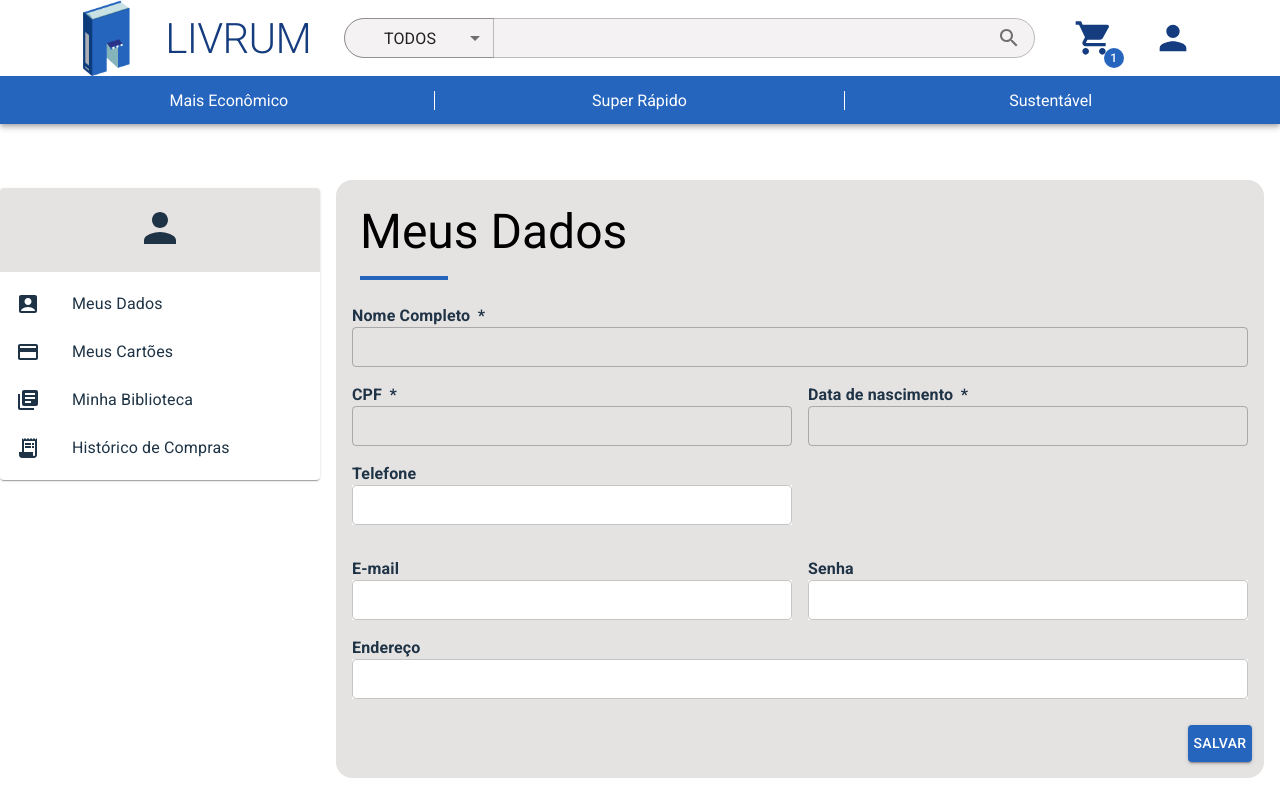
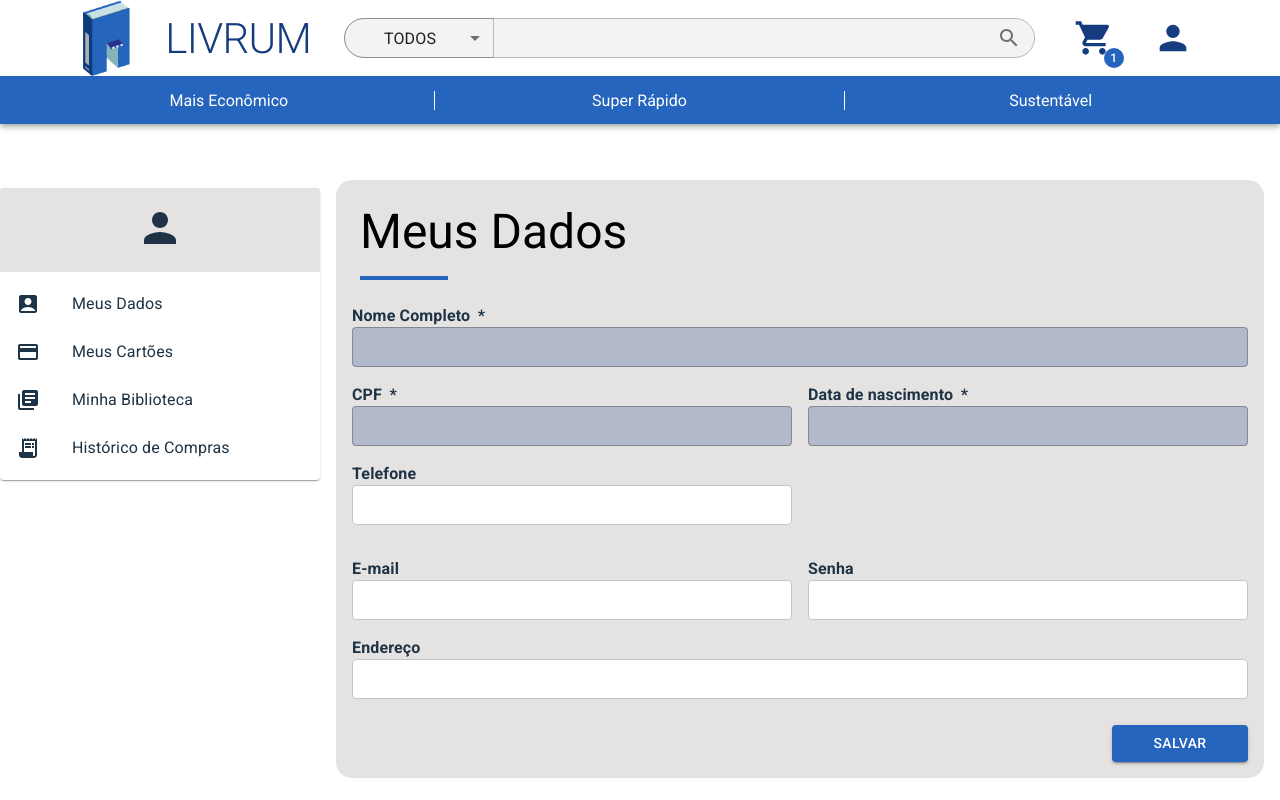
Before and after one commit to byte-stack-uefs/livrum, a Next.js app in the folder phase_4/app/webapp/: page /cliente/meus-dados in a window 1280 px wide. Shown: the top 800 px of the page. Built offline with nearby package versions, Linux system fonts and the light colour scheme.

Commit message:
Ajustes nas cores

```diff
--- a/phase_4/app/webapp/app/cliente/meus-dados/page.tsx
+++ b/phase_4/app/webapp/app/cliente/meus-dados/page.tsx
@@ -44,13 +44,33 @@ function ClientDataContainer() {
                         <InputLabel htmlFor="labelName" required style={{ fontWeight: "bold", textAlign: "left", color: theme.palette.dark.main }}>
                             Nome Completo{" "}
                         </InputLabel>
-                        <TextField id="labelName" fullWidth value={name} size="small" variant="outlined" disabled />
+                        <TextField
+                            InputProps={{
+                                sx: { backgroundColor: `${theme.palette.darker.main}40` },
+                            }}
+                            id="labelName"
+                            fullWidth
+                            value={name}
+                            size="small"
+                            variant="outlined"
+                            disabled
+                        />
                     </Grid>
                     <Grid xs={12} md={6}>
                         <InputLabel htmlFor="labelCpf" required style={{ fontWeight: "bold", textAlign: "left", color: theme.palette.dark.main }}>
                             CPF{" "}
                         </InputLabel>
-                        <TextField fullWidth id="labelCpf" value={cpf} size="small" variant="outlined" disabled />
+                        <TextField
+                            InputProps={{
+                                sx: { backgroundColor: `${theme.palette.darker.main}40` },
+                            }}
+                            fullWidth
+                            id="labelCpf"
+                            value={cpf}
+                            size="small"
+                            variant="outlined"
+                            disabled
+                        />
                     </Grid>
 
                     <Grid xs={12} md={6}>
@@ -62,7 +82,17 @@ function ClientDataContainer() {
                             {" "}
                             Data de nascimento{" "}
                         </InputLabel>
-                        <TextField fullWidth id="labelBirthday" value={birthday} size="small" variant="outlined" disabled />
+                        <TextField
+                            InputProps={{
+                                sx: { backgroundColor: `${theme.palette.darker.main}40` },
+                            }}
+                            fullWidth
+                            id="labelBirthday"
+                            value={birthday}
+                            size="small"
+                            variant="outlined"
+                            disabled
+                        />
                     </Grid>
 
                     <Grid xs={12} md={6}>
@@ -78,7 +108,9 @@ function ClientDataContainer() {
                             value={telephone}
                             variant="outlined"
                             onChange={(e) => setTelephone(e.target.value)}
-                            sx={{ backgroundColor: "white" }}
+                            InputProps={{
+                                sx: { backgroundColor: "white" },
+                            }}
                         />
                     </Grid>
                     <Grid xs={12}></Grid>
@@ -97,7 +129,9 @@ function ClientDataContainer() {
                             id="labelEmail"
                             variant="outlined"
                             onChange={(e) => setEmail(e.target.value)}
-                            sx={{ backgroundColor: "white" }}
+                            InputProps={{
+                                sx: { backgroundColor: "white" },
+                            }}
                         />
                     </Grid>
                     <Grid xs={12} md={6}>
@@ -114,7 +148,9 @@ function ClientDataContainer() {
                             value={password}
                             variant="outlined"
                             onChange={(e) => setPassword(e.target.value)}
-                            sx={{ backgroundColor: "white" }}
+                            InputProps={{
+                                sx: { backgroundColor: "white" },
+                            }}
                         />
                     </Grid>
                     <Grid xs={12}>
@@ -131,11 +167,13 @@ function ClientDataContainer() {
                             id="labelAddress"
                             variant="outlined"
                             onChange={(e) => setAddress(e.target.value)}
-                            sx={{ backgroundColor: "white" }}
+                            InputProps={{
+                                sx: { backgroundColor: "white" },
+                            }}
                         />
                     </Grid>
-                    <Grid xs={11} lg={11}></Grid>
-                    <Grid xs={1} lg={1}>
+                    <Grid xs={12} lg={10}></Grid>
+                    <Grid xs={12} lg={2}>
                         <Button
                             type="submit"
                             variant="contained"
```
